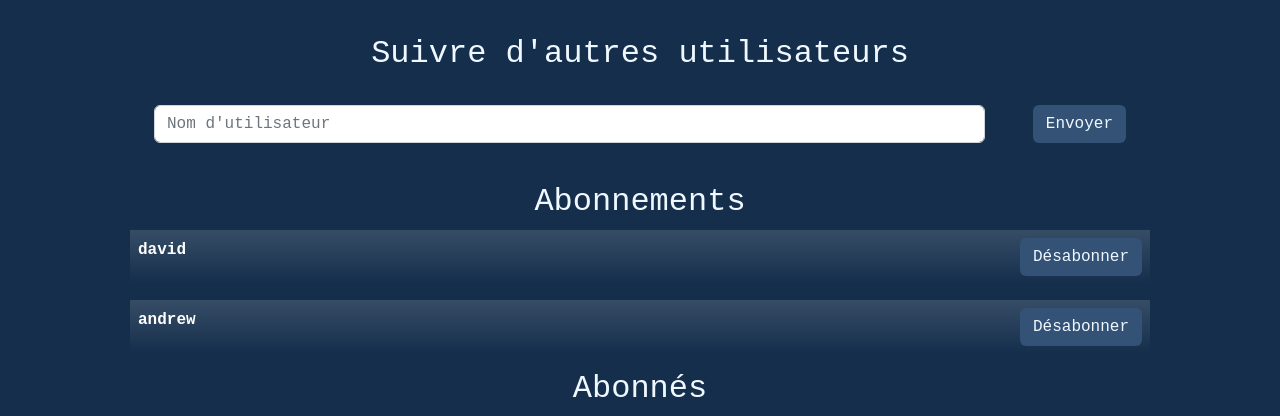
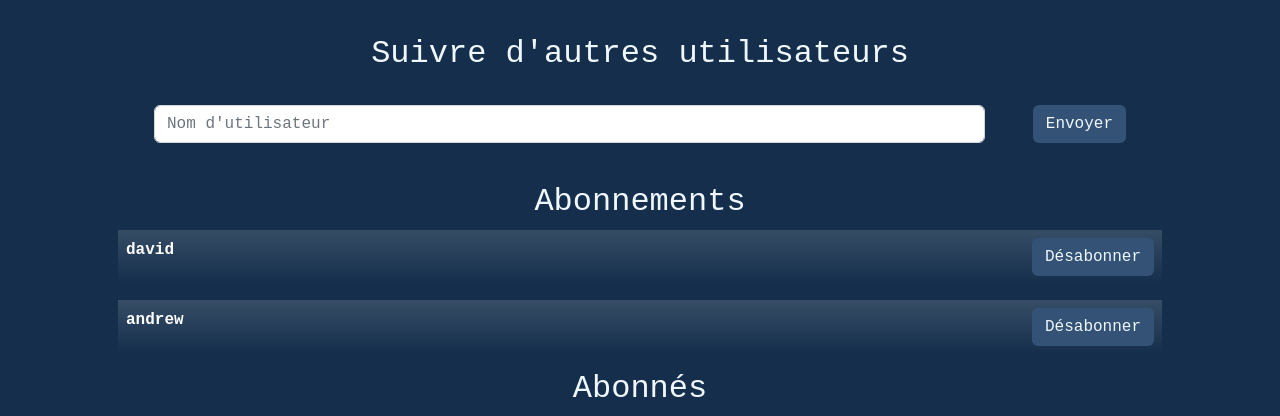
Before and after one commit to A-Nourry/P9_LITReview, a Django app: page /subscriptions/ in a window 1280 px wide. Shown: the part 61-477 px from the top of the page. Run offline with Django 4.2, Linux system fonts and the light colour scheme; a user stored in the database is signed in; data comes from the database, SQL or seed files in the repository; lists and menus that the app fills with data are empty.

Commit message:
unfollow table and form updates

```diff
--- a/myapp/templates/myapp/subscriptions.html
+++ b/myapp/templates/myapp/subscriptions.html
@@ -18,18 +18,28 @@
 
         <h2 class="d-flex justify-content-center">Abonnements</h2>
         {% for user in followed %}
-        <form class="d-flex" method="post">
-            {% csrf_token %}
         <table class="table table-borderless bg-transparent bg-gradient border-transparent text-white">
             <tbody>
+
+
                 <th scope="col">{{ user }}</th>
-                    <th scope="col"><div class=" d-flex justify-content-end">
+
+                <th scope="col">
+                    <form class="d-flex justify-content-end" method="post">
+                        {% csrf_token %}
+                        {{ unfollow_form }}
+                        <div class=" d-flex justify-content-end">
+                            <input type="hidden" value='{{ user }}' name="user">
                             <button type="submit" class="btn btn-custom">Désabonner</button>
-                    </div></th>
+                        </div>
+                    </form>
+                </th>
+
             </tbody>
         </table>
-        </form>
         {% endfor %}
+
+
 
 
         <h2 class="d-flex justify-content-center">Abonnés</h2>
```
Lines whose indentation alone changed are shown as unchanged.
